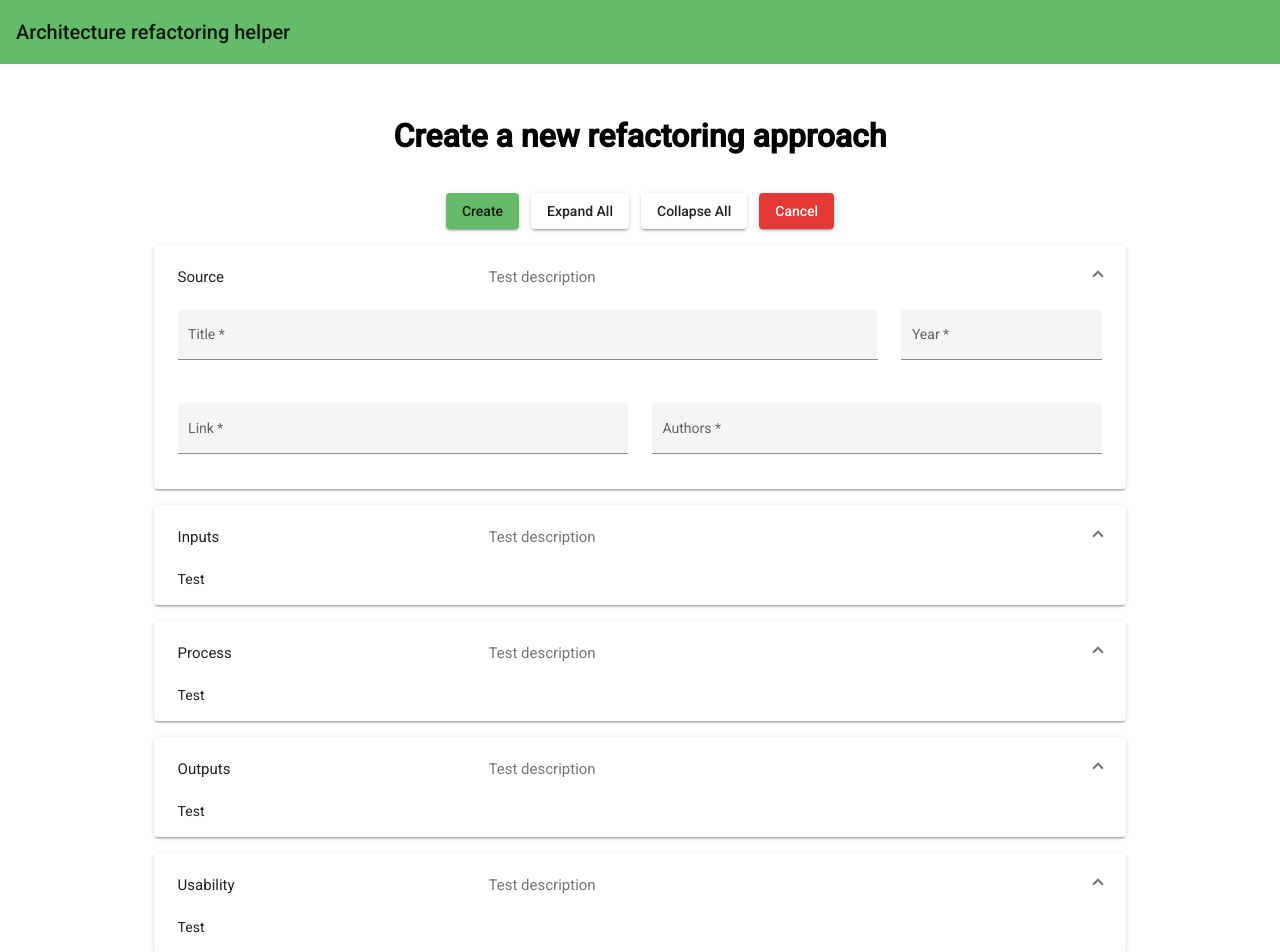
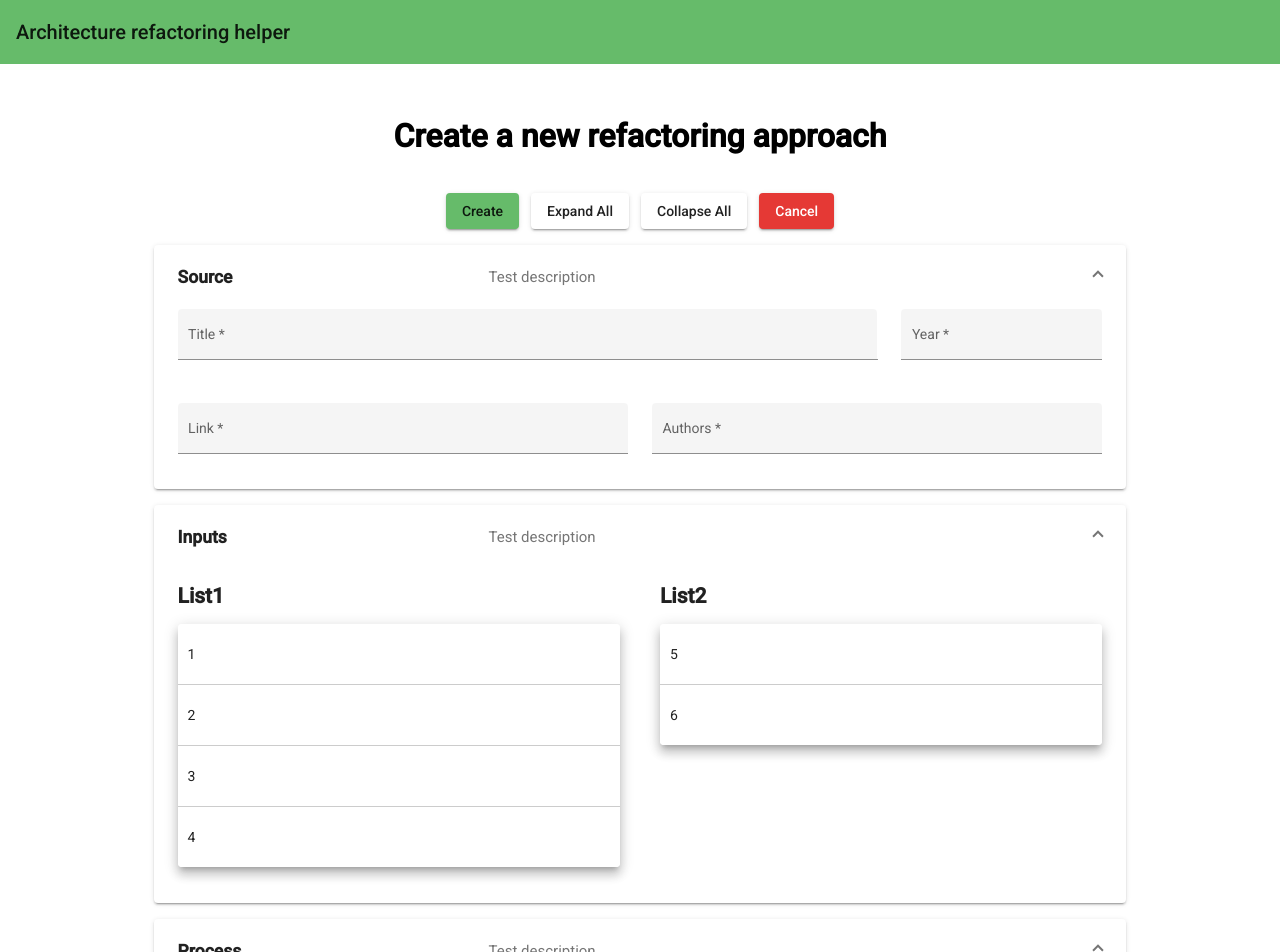
Before and after one commit to jfr609/architecture-refactoring-helper, an Angular app in the folder UI/: page /approach in a window 1280 px wide. Shown: the top 952 px of the page. Built offline with nearby package versions, Linux system fonts and the light colour scheme.

Commit message:
Add connected data list component

```diff
--- /dev/null
+++ b/UI/src/app/components/generics/connected-data-lists/connected-data-lists.component.css
@@ -0,0 +1,53 @@
+.connected-data-list {
+  min-height: 60px;
+  background: white;
+  border-radius: 4px;
+  overflow: hidden;
+  display: block;
+  box-shadow: 0 5px 5px -3px rgba(0, 0, 0, 0.2),
+  0 8px 10px 1px rgba(0, 0, 0, 0.14),
+  0 3px 14px 2px rgba(0, 0, 0, 0.12);
+  margin-bottom: 20px;
+}
+
+.connected-data-list-item {
+  padding: 20px 10px;
+  border-bottom: solid 1px #ccc;
+  color: rgba(0, 0, 0, 0.87);
+  display: flex;
+  flex-direction: row;
+  align-items: center;
+  justify-content: space-between;
+  box-sizing: border-box;
+  cursor: move;
+  background: white;
+  font-size: 14px;
+}
+
+.connected-data-list-item:hover {
+  background-color: rgba(0, 0, 0, 0.1);
+}
+
+.cdk-drag-preview {
+  box-sizing: border-box;
+  border-radius: 4px;
+  box-shadow: 0 5px 5px -3px rgba(0, 0, 0, 0.2),
+  0 8px 10px 1px rgba(0, 0, 0, 0.14),
+  0 3px 14px 2px rgba(0, 0, 0, 0.12);
+}
+
+.cdk-drag-placeholder {
+  opacity: 0;
+}
+
+.cdk-drag-animating {
+  transition: transform 250ms cubic-bezier(0, 0, 0.2, 1);
+}
+
+.connected-data-list-item:last-child {
+  border: none;
+}
+
+.connected-data-list.cdk-drop-list-dragging .connected-data-list-item:not(.cdk-drag-placeholder) {
+  transition: transform 250ms cubic-bezier(0, 0, 0.2, 1);
+}
--- /dev/null
+++ b/UI/src/app/components/generics/connected-data-lists/connected-data-lists.component.html
@@ -0,0 +1,26 @@
+<div cdkDropListGroup fxLayout="row" fxLayoutGap="40px">
+  <div fxFlex="50">
+    <h2>{{listTitle1}}</h2>
+
+    <div cdkDropList
+         [cdkDropListData]="listData1"
+         (cdkDropListDropped)="drop($event)"
+         class="connected-data-list">
+      <div *ngFor="let item1 of listData1" class="connected-data-list-item" cdkDrag>
+        {{item1}}
+      </div>
+    </div>
+  </div>
+  <div fxFlex="50">
+    <h2>{{listTitle2}}</h2>
+
+    <div cdkDropList
+         [cdkDropListData]="listData2"
+         (cdkDropListDropped)="drop($event)"
+         class="connected-data-list">
+      <div *ngFor="let item2 of listData2" class="connected-data-list-item" cdkDrag>
+        {{item2}}
+      </div>
+    </div>
+  </div>
+</div>
--- /dev/null
+++ b/UI/src/app/components/generics/connected-data-lists/connected-data-lists.component.ts
@@ -0,0 +1,34 @@
+import {Component, Input, OnInit} from '@angular/core';
+import {CdkDragDrop, moveItemInArray, transferArrayItem} from "@angular/cdk/drag-drop";
+
+@Component({
+  selector: 'app-connected-data-lists',
+  templateUrl: './connected-data-lists.component.html',
+  styleUrls: ['./connected-data-lists.component.css']
+})
+export class ConnectedDataListsComponent implements OnInit {
+
+  @Input() listTitle1 = "List1";
+  @Input() listTitle2 = "List2";
+  @Input() listData1: any[] = ['1', '2', '3', '4'];
+  @Input() listData2: any[] = ['5', '6'];
+
+  constructor() { }
+
+  ngOnInit(): void {
+  }
+
+  drop(event: CdkDragDrop<any[]>) {
+    console.log(event);
+    if (event.previousContainer === event.container) {
+      moveItemInArray(event.container.data, event.previousIndex, event.currentIndex);
+    } else {
+      transferArrayItem(
+        event.previousContainer.data,
+        event.container.data,
+        event.previousIndex,
+        event.currentIndex,
+      );
+    }
+  }
+}
--- a/UI/src/app/components/views/approach-view/approach-view.component.html
+++ b/UI/src/app/components/views/approach-view/approach-view.component.html
@@ -19,7 +19,7 @@
     <mat-expansion-panel expanded>
       <mat-expansion-panel-header>
         <mat-panel-title>
-          Source
+          <h3>Source</h3>
         </mat-panel-title>
         <mat-panel-description>
           Test description
@@ -73,7 +73,21 @@
     <mat-expansion-panel expanded>
       <mat-expansion-panel-header>
         <mat-panel-title>
-          Inputs
+          <h3>Inputs</h3>
+        </mat-panel-title>
+        <mat-panel-description>
+          Test description
+        </mat-panel-description>
+      </mat-expansion-panel-header>
+      <div>
+        <app-connected-data-lists></app-connected-data-lists>
+      </div>
+    </mat-expansion-panel>
+
+    <mat-expansion-panel expanded>
+      <mat-expansion-panel-header>
+        <mat-panel-title>
+          <h3>Process</h3>
         </mat-panel-title>
         <mat-panel-description>
           Test description
@@ -87,7 +101,7 @@
     <mat-expansion-panel expanded>
       <mat-expansion-panel-header>
         <mat-panel-title>
-          Process
+          <h3>Outputs</h3>
         </mat-panel-title>
         <mat-panel-description>
           Test description
@@ -101,21 +115,7 @@
     <mat-expansion-panel expanded>
       <mat-expansion-panel-header>
         <mat-panel-title>
-          Outputs
-        </mat-panel-title>
-        <mat-panel-description>
-          Test description
-        </mat-panel-description>
-      </mat-expansion-panel-header>
-      <div>
-        Test
-      </div>
-    </mat-expansion-panel>
-
-    <mat-expansion-panel expanded>
-      <mat-expansion-panel-header>
-        <mat-panel-title>
-          Usability
+          <h3>Usability</h3>
         </mat-panel-title>
         <mat-panel-description>
           Test description
```
Also changed, not shown: UI/src/app/app.module.ts (+6 -2 lines).
